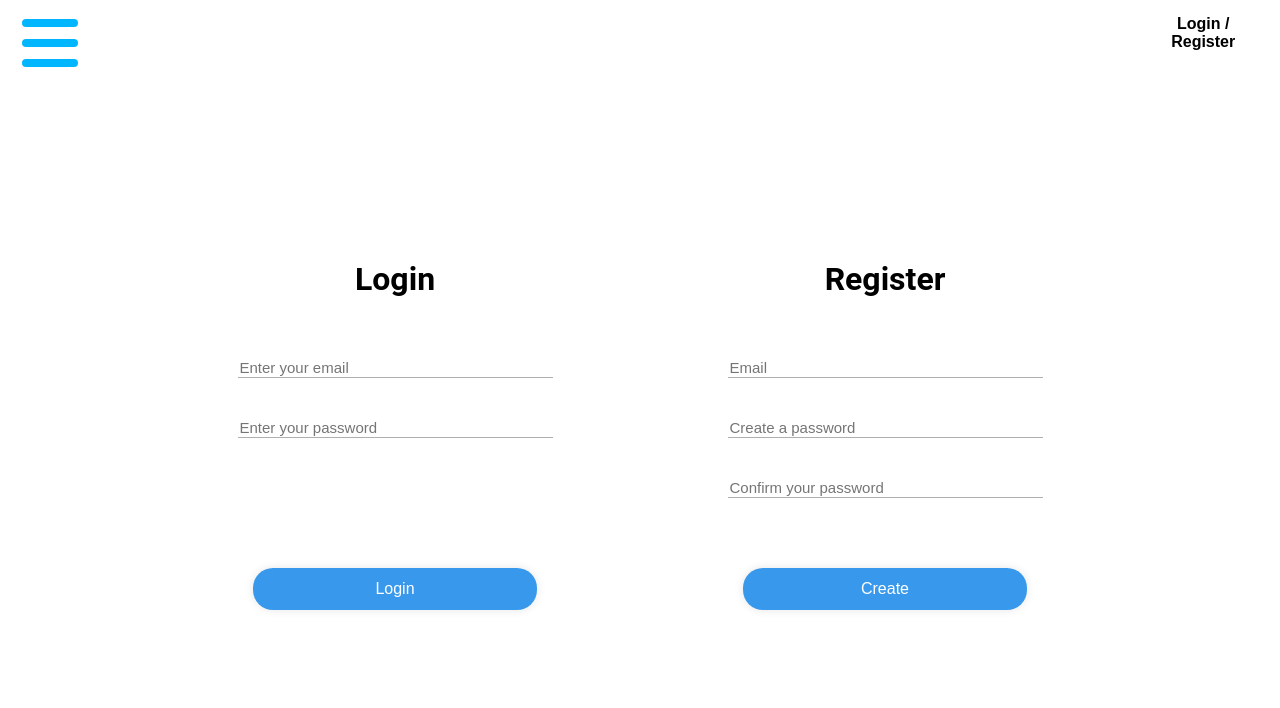
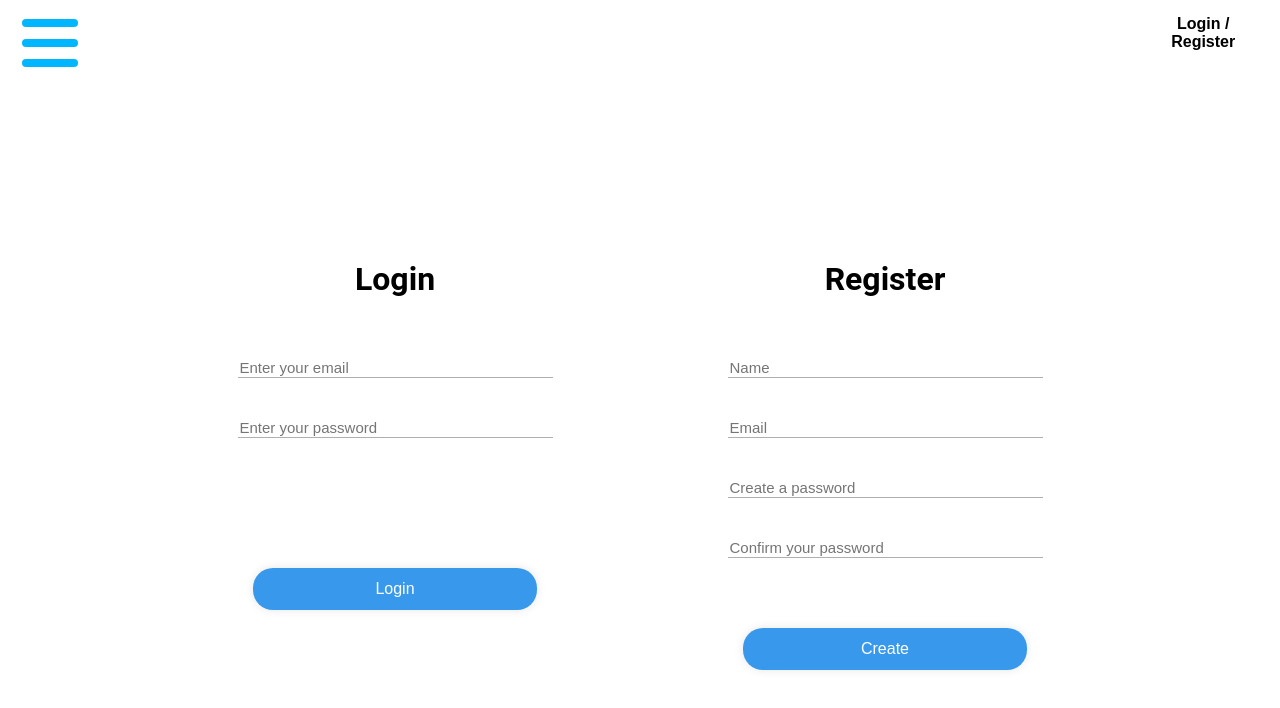
Before and after one commit to bpun1p/MERN-Chat-App, a React (Vite) app in the folder client/: page /access in a window 1280 px wide. Shown: the top 708 px of the page. Built offline with nearby package versions, Linux system fonts and the light colour scheme; the HTML template or start-up script is replaced by a standard one.

Commit message:
add name field for registration

```diff
--- a/client/src/components/access/register/Register.css
+++ b/client/src/components/access/register/Register.css
@@ -37,7 +37,7 @@
   align-items: center;
 }
 
-#register-email, #register-password, #register-confirm-password {
+#register-name, #register-email, #register-password, #register-confirm-password {
   border: none;
   border-bottom: 1px solid #afafaf;
   outline: none;
@@ -45,7 +45,7 @@
   font-size: 15px;
 }
 
-#register-email {
+#register-name {
   margin-top: 60px;
 }
 
--- a/client/src/components/access/register/Register.jsx
+++ b/client/src/components/access/register/Register.jsx
@@ -4,6 +4,7 @@ import './Register.css'
 export default function Register() {
 
   const [registerCreds, setRegisterCreds] = useState({
+    name: null,
     email: null,
     password: null,
     confirmPassword: null
@@ -20,6 +21,12 @@ export default function Register() {
       <div className='register-body'>
         <h1 className='register-header'>Register</h1>
         <form className='register-form'>
+          <input
+            placeholder='Name'
+            type='text'
+            id='register-name'
+            onChange={(e) => setRegisterCreds({...registerCreds, name: e.target.value})}
+          />
           <input
             placeholder='Email'
             type='text'
```
